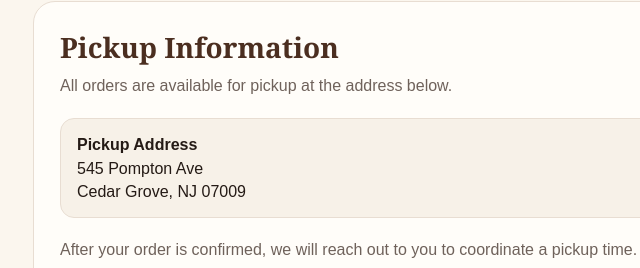
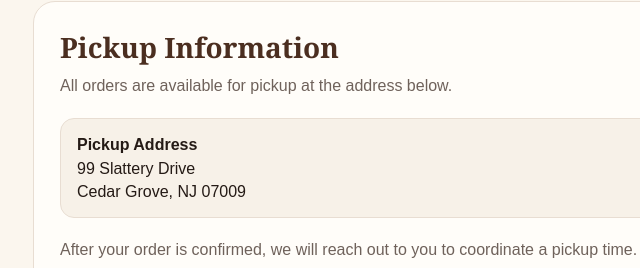
Before and after one commit to kayla786/Kaylas-Kookies-Store, a plain HTML site: page index.html in a window 1280 px wide. Shown: the part 500-768 px from the top of the page, 249-889 px from the left. Drawn offline with Linux system fonts and the light colour scheme; a script that the page names is missing.

Commit message:
Update index.html

```diff
--- a/index.html
+++ b/index.html
@@ -107,7 +107,7 @@
 
       <div class="location">
         <strong>Pickup Address</strong><br>
-        545 Pompton Ave<br>
+        99 Slattery Drive<br>
         Cedar Grove, NJ 07009
       </div>
 
```
